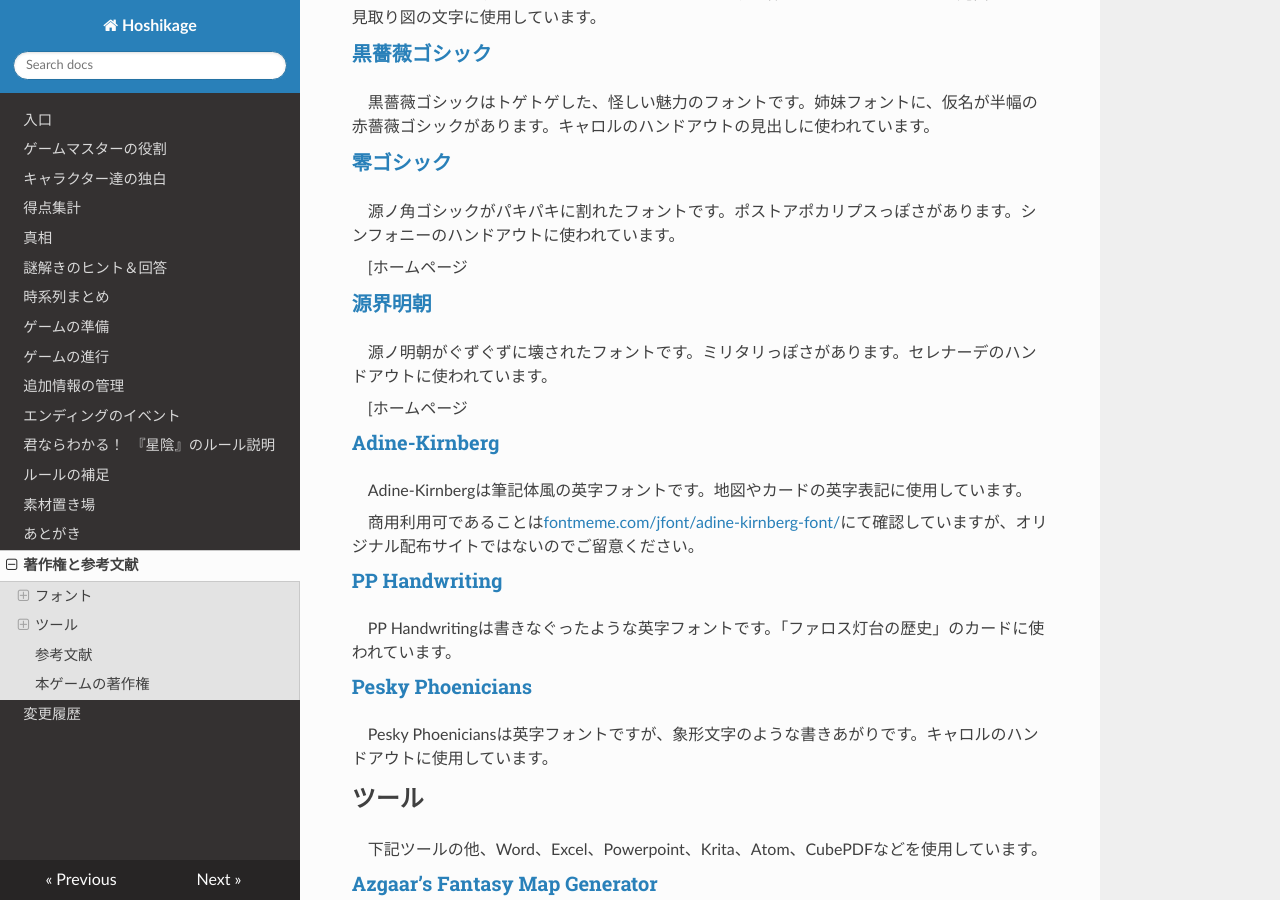
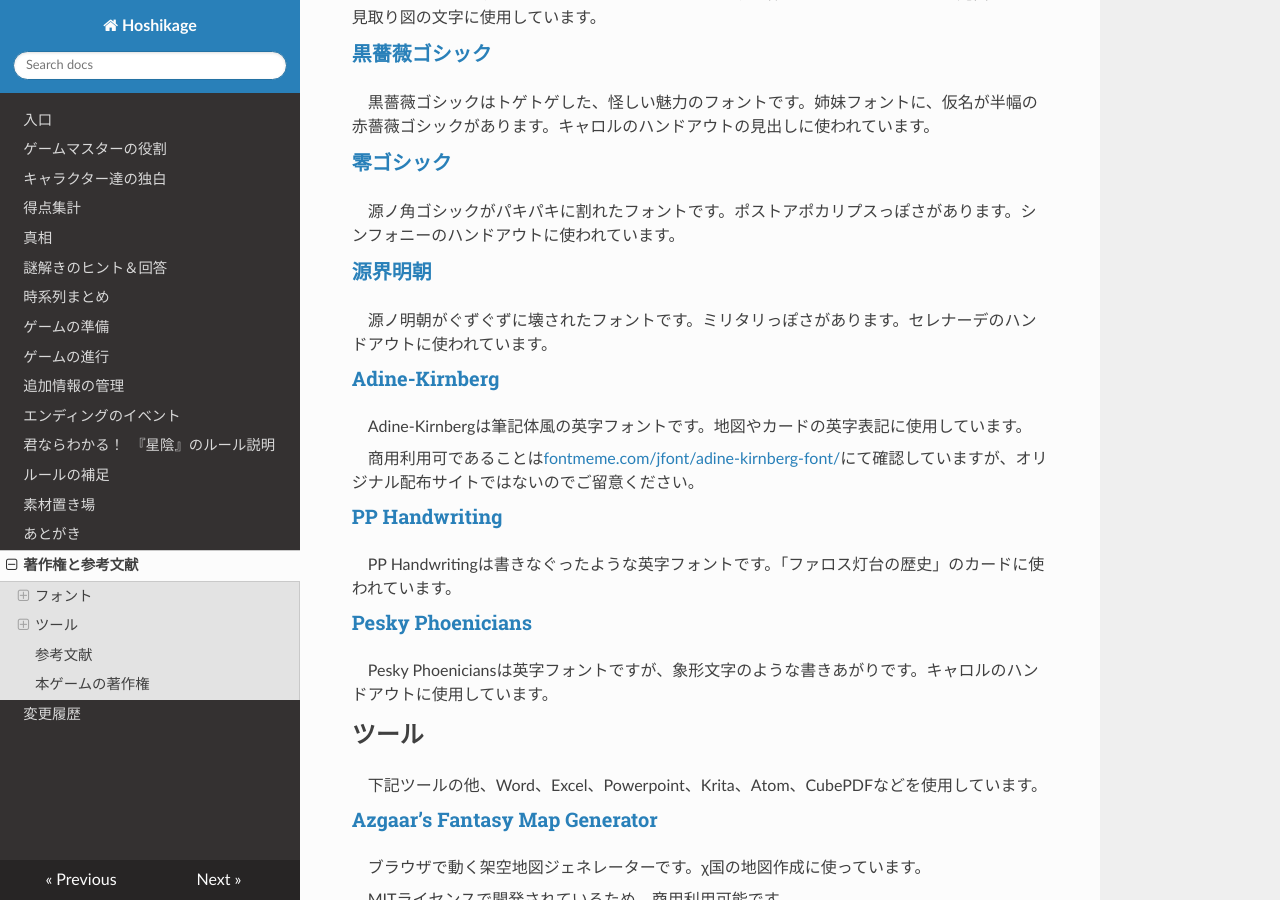
Before and after one commit to KTakahiro1729/Hoshikage, an MkDocs documentation site: the page built from docs/CopyrightAndBiblio.md, in a window 1280 px wide and 900 px high, scrolled down 1232 px. Built offline with MkDocs 1.6.1, drawn with Linux system fonts in a browser that asks for light colours; nearby versions of some CDN libraries.

Commit message:
fix typo

```diff
--- a/docs/CopyrightAndBiblio.md
+++ b/docs/CopyrightAndBiblio.md
@@ -45,12 +45,9 @@
 ### [零ゴシック](https://booth.pm/ja/items/2658538)
 源ノ角ゴシックがパキパキに割れたフォントです。ポストアポカリプスっぽさがあります。シンフォニーのハンドアウトに使われています。
 
-[ホームページ
 
 ### [源界明朝](https://flopdesign.com/blog/font/5146/)
 源ノ明朝がぐずぐずに壊されたフォントです。ミリタリっぽさがあります。セレナーデのハンドアウトに使われています。
-
-[ホームページ
 
 ### [Adine-Kirnberg](https://fontmeme.com/jfont/adine-kirnberg-font/)
 Adine-Kirnbergは筆記体風の英字フォントです。地図やカードの英字表記に使用しています。
```
